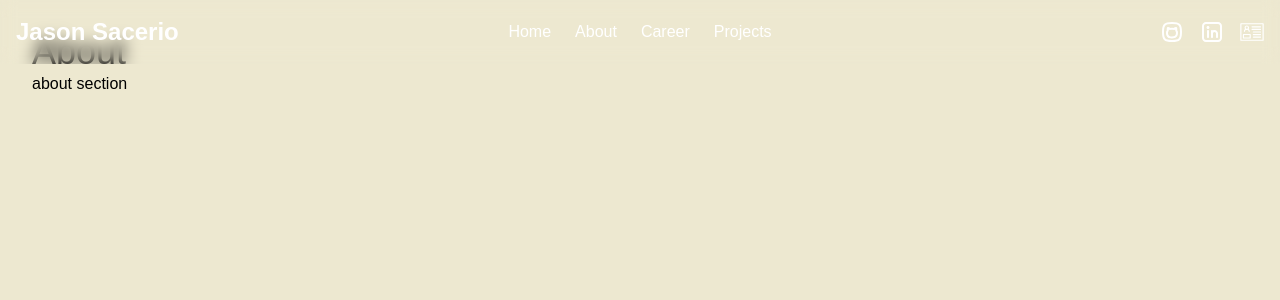
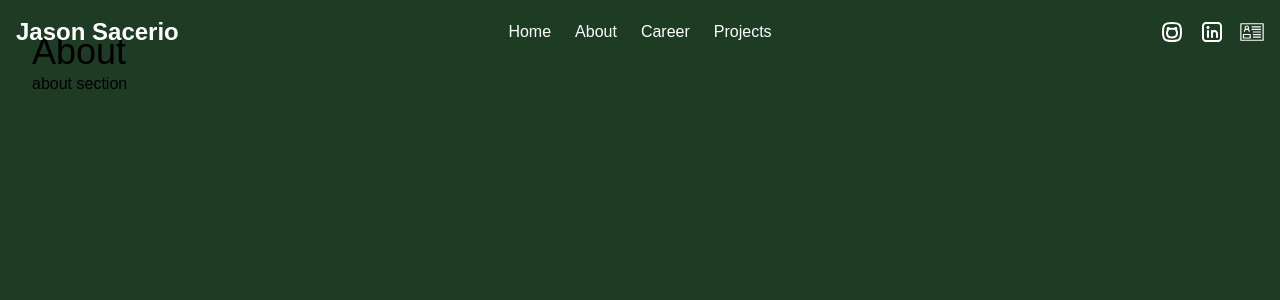
Before and after one commit to kwaiidev/portfoliov1, a Next.js app: page /about in a window 1280 px wide. Shown: the top 300 px of the page. Built offline with nearby package versions, Linux system fonts and the light colour scheme.

Commit message:
fixed nav bar and optimized code for easy reading

```diff
--- a/app/about/page.tsx
+++ b/app/about/page.tsx
@@ -1,6 +1,6 @@
 export default function About() {
   return (
-    <div className="min-h-screen bg-[#ede8d0] text-black p-8">
+    <div className="min-h-screen bg-[#1e3b24] text-black p-8">
       <h1 className="text-4xl">About</h1>
       <p>about section</p>
     </div>
--- a/app/layout.tsx
+++ b/app/layout.tsx
@@ -21,7 +21,7 @@ export default function RootLayout({ children }: { children: React.ReactNode })
   return (
     <html lang="en">
       <body>
-        <nav className="fixed top-0 left-0 w-full z-10 bg-transparent text-white p-4 backdrop-blur-sm">
+        <nav className="fixed top-0 left-0 w-full z-8 bg-transparent text-white p-4">
           <div className="max-w-screen-xl mx-auto flex justify-between items-center">
 
             <div className="text-2xl font-bold">Jason Sacerio</div>
@@ -43,7 +43,7 @@ export default function RootLayout({ children }: { children: React.ReactNode })
                     <img src="/github.svg" alt="GitHub" className="h-6 w-6 text-white" />
                      </a>
                      <a
-                      href="https://linked.in/your-username"
+                      href="https://www.linkedin.com/in/sacerio417/"
                       target="_blank"
                       rel="noopener noreferrer"
                       className="hover:opacity-70 transition-opacity"
@@ -52,7 +52,7 @@ export default function RootLayout({ children }: { children: React.ReactNode })
                       <img src="/linkedin.svg" alt="Linkedin" className="h-6 w-6" />
                     </a>
                     <a
-                      href="https://github.com/your-username"
+                      href="/resume.pdf"
                       target="_blank"
                       rel="noopener noreferrer"
                       className="hover:opacity-70 transition-opacity"
--- a/app/page.tsx
+++ b/app/page.tsx
@@ -3,6 +3,7 @@ import { useState } from 'react';
 
 export default function Home() {
   const [isMenuOpen, setIsMenuOpen] = useState(false);
+
   return (
     <div className="relative h-screen w-screen overflow-hidden">
       <video
@@ -11,8 +12,12 @@ export default function Home() {
         loop
         muted
         playsInline
-       className="absolute inset-0 blur w-full h-full object-cover z-0"  // z-0 here
-     />
+        className="absolute inset-0 blur w-full h-full object-cover z-0"/>
+
+    <div className="absolute inset-0 flex flex-col items-center justify-center z-10 pointer-events-none">
+        <h1 className="text-2xl font-bold text-white text-center">"The greatest fear is not what will happen, but what will not."</h1>
+            <p className="font-bold text-white text-center mt-2">Hello, I'm Jason, come take a look</p>
+    </div>
     </div>
   );
 }
```
Also changed, not shown: 1 other file (tests, documents, lock files or other folders). Lines whose indentation alone changed are shown as unchanged.
